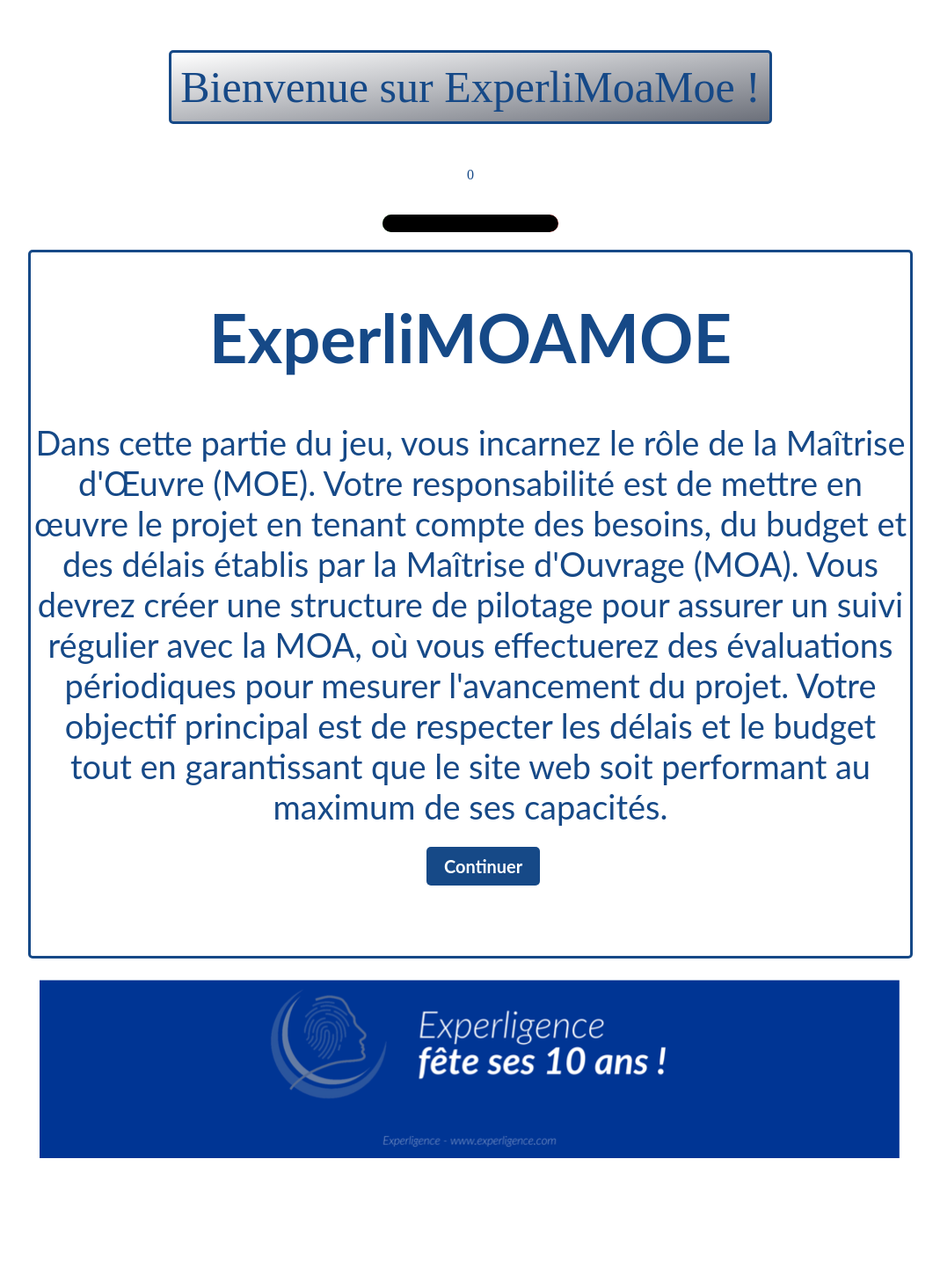
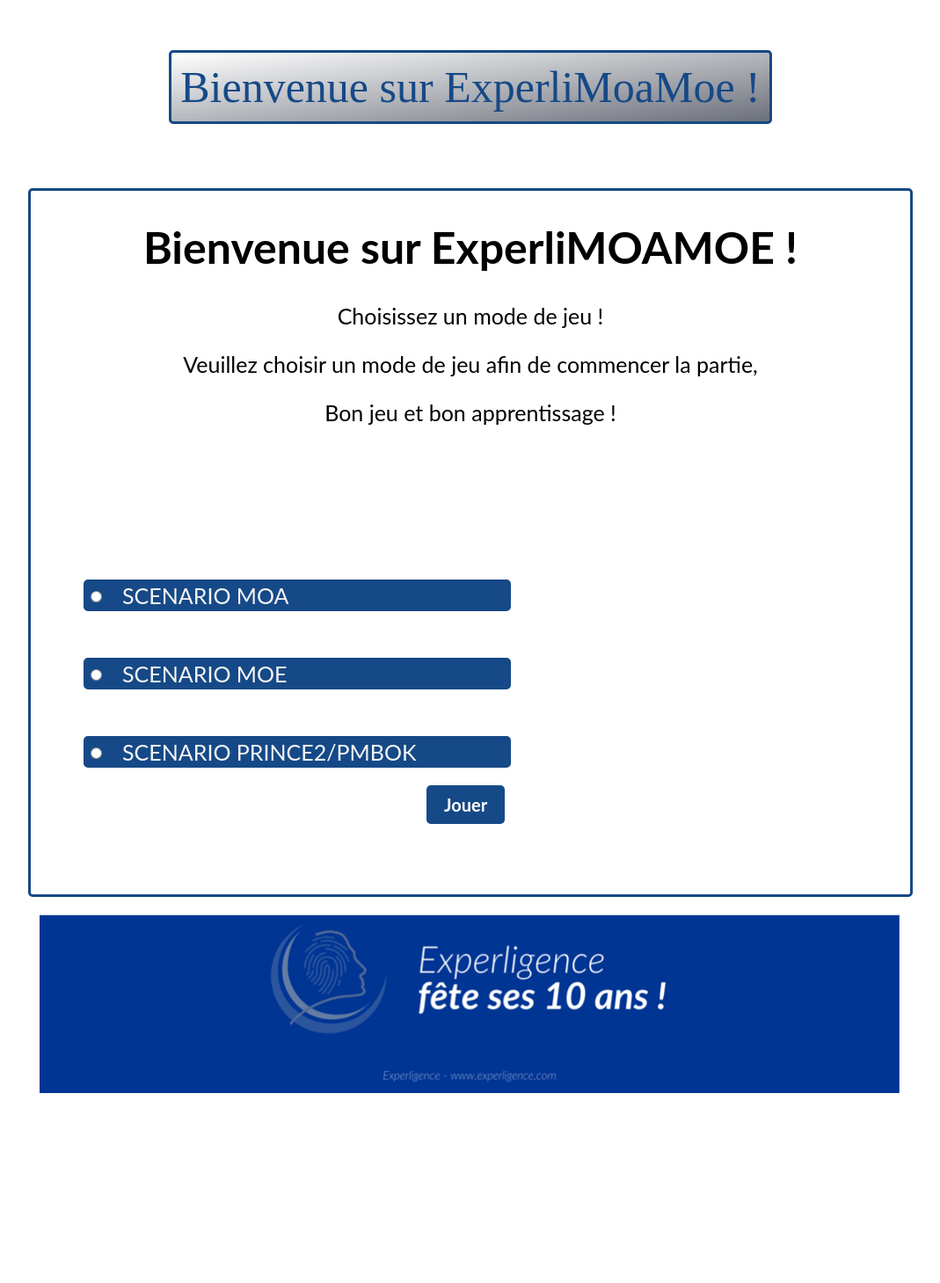
Before and after one commit to PB-3/ExperliMOAMOE, a PHP site: page /x.html in a window 1280 px wide. Shown: the part 238-1697 px from the top of the page at 88% size, without its empty margins (105-1174 px from the left). Before the commit the page ends 1555 px from the top, so only its background shows below. Run offline with PHP 8.4, Linux system fonts and the light colour scheme.

Commit message:
page acceuil

```diff
--- a/last/app.js
+++ b/last/app.js
@@ -16,6 +16,45 @@
       );
     });
 }
+
+
+function page_accueil() {
+  testHTML("page_accueil_choix_scenario.html", function() {
+    var btnContinuer = document.getElementById("choixForm");
+    btnContinuer.addEventListener("submit", choix_scenario);
+    var delaiss=document.querySelector('.delais_jour');
+    delaiss.style.display = 'none';
+    var progress = document.querySelector('.progress').style.display = 'none';
+    var bar = document.querySelector('.progress-bar').style.display='none';
+  });
+}
+
+function choix_scenario(event) {
+  event.preventDefault();
+  var form = event.target;
+  var selectedChoice = null;
+
+  // Parcours des éléments du formulaire pour trouver le choix sélectionné
+  for (var i = 0; i < form.elements.length; i++) {
+    var element = form.elements[i];
+    if (element.type === "radio" && element.checked) {
+      selectedChoice = element.value;
+      break;
+    }
+  }
+
+  if (selectedChoice === 'MOA') {
+    afficherEtape1();
+    console.log("Choix : MOA");
+  } else if (selectedChoice === 'MOE') {
+    page_fin();
+    console.log("Choix : MOE");
+  } else if (selectedChoice === 'PRINCE2') {
+    afficher_page_9();
+    console.log("Choix : PRINCE2");
+  }
+}
+
 function delais_affichage() {
   let contentDiv = document.querySelector(".delais_jour");
   contentDiv.innerHTML = `<p>${delais_jour}</p>`;
@@ -71,6 +110,10 @@
 
 // Fonction pour afficher la première étape du jeu
 function afficherEtape1() {
+  var delaiss=document.querySelector('.delais_jour');
+  delaiss.style.display = '';
+  var progress = document.querySelector('.progress').style.display = '';
+  var bar = document.querySelector('.progress-bar').style.display='';
   updateProgressBar();
   delais_affichage();
   var contentDiv = document.querySelector(".content");
@@ -599,8 +642,10 @@
   };
   for (var key in choixx) {
     if (selectedChoice == key) {
-      page_fin();
+
       delais_jour += choixx[selectedChoice];
+      if(delais_jour>30) {page_perdu()}
+      else {page_fin()};
     }
   }
 }
@@ -610,24 +655,38 @@
   var contentDiv = document.querySelector(".content");
   testHTML("pagefin.html", function (event) {
     contentDiv.innerHTML += `<p> Delais en jours rajoutés durant le projet : ${delais_jour} </p>
-    <button class="btn-continuer" id="quizzz", type="submit">Quizz</button>`;
+    <button class="btn-continuer" id="quizzz", type="submit">Quiz</button>
+    <button class="btn-continuer" id="restart">Recommencer</button>`;
+
     delais_affichage();
     updateProgressBar();
     btnContinuer=document.getElementById('quizzz');
     btnContinuer.addEventListener('click',quizz);
+    var restart = document.getElementById('restart');
+    restart.addEventListener('click',function(){window.location.href='x.html'});
 
   });
+}
+function page_perdu()
+{
+  var contentDiv = document.querySelector(".content");
+  testHTML("pageperdu.html", function (event) {
+    contentDiv.innerHTML += `<p> Delais en jours rajoutés durant le projet : ${delais_jour} </p>
+    <button class="btn-continuer" id="quizzz", type="submit">Quiz</button>
+    <button class="btn-continuer" id="restart">Recommencer</button>`;
+    delais_affichage();
+    updateProgressBar();
+    btnContinuer=document.getElementById('quizzz');
+    btnContinuer.addEventListener('click',quizz);})
 }
 function quizz()
 {
   window.location.href='quizzMOA.html';
 }
-afficherEtape1();
+//afficherEtape1();
+page_accueil();
 updateProgressBar();
 
-
-// Utilisez cette fonction pour mettre à jour la barre de progression à chaque changement de pourcentage
-updateProgressBar();
 
 function updateProgressBar() {
 var pourcentage = (delais_jour/50) * 100
--- /dev/null
+++ b/last/page_accueil_choix_scenario.html
@@ -0,0 +1,34 @@
+
+<h1> Bienvenue sur ExperliMOAMOE ! </h1>
+<p>Choisissez un mode de jeu ! </p>
+<p>Veuillez choisir un mode de jeu afin de commencer la partie,</p>
+<p>Bon jeu et bon apprentissage !</p>
+<br>
+<br>
+<br>
+<br>
+<br>
+<form id="choixForm">
+  <ul class="choix_scenario">
+    <li>
+      <input type="radio" id="MOA" name="choix" value="MOA">
+      <label for="MOA">SCENARIO MOA</label>
+    </li>
+    <br>
+    <br>
+
+    <li>
+      <input type="radio" id="MOE" name="choix" value="MOE">
+      <label for="MOE">SCENARIO MOE</label>
+    </li>
+    <br>
+    <br>
+
+    <li>
+        <input type="radio" id="PRINCE2" name="choix" value="PRINCE2">
+        <label for="PRINCE2">SCENARIO PRINCE2/PMBOK</label>
+      </li>
+  </ul>
+  <button class="btn-continuer", type="submit">Jouer</button>
+
+</form>
--- a/last/stylex.css
+++ b/last/stylex.css
@@ -319,6 +319,7 @@
       }
 
       .progress-bar {
+
         width: 200px; /* Longueur de 100 pixels */
         height: 20px;
         background: linear-gradient(to right, #4caf50, #eb4343);
@@ -331,6 +332,7 @@
     }
 
     .progress {
+
         width: 0%;
         height: 100%;
         background: #000000;
@@ -351,3 +353,46 @@
   font-size: 20px;
 
 }
+
+
+.choix_scenario {
+  list-style-type: none;
+  margin: 0;
+  font-family: Lato, Arial, Helvetica, sans-serif;
+}
+
+.choix_scenario li {
+  display: flex;
+  font-size: 25px;
+  align-items: center;
+  margin-bottom: 5px;
+  border: 3px solid #164987;
+  border-radius: 5px;
+  background-color: #164987;
+  width: 50%;
+  color:whitesmoke;
+  margin-left: 20px;
+  transition: 1s;
+
+}
+
+.choix_scenario li input[type="checkbox"] {
+  margin-right: 10px;
+
+}
+.choix_scenario li:hover{
+  background-color: #424b55;
+  transition: 1s;
+  transform: translateY(30%);
+  transform: scale(1.1);
+}
+.choix_scenario li label {
+  max-width: 90%;
+  overflow-wrap: break-word;
+}
+
+label[for="MOA"],
+label[for="MOE"],
+label[for="PRINCE2"] {
+  margin-left: 20px; /* Ajustez la valeur pour modifier l'espace */
+}
--- a/last/x.html
+++ b/last/x.html
@@ -55,6 +55,8 @@
   <img src="10ansExperligence.png" style=" display: block; margin-left: auto; margin-right: auto;">
   <script src="app.js"></script>
 
+
+
 </body>
 
 </html>
```
Also changed, not shown: last/pageperdu.html (added, +8 -0 lines).
